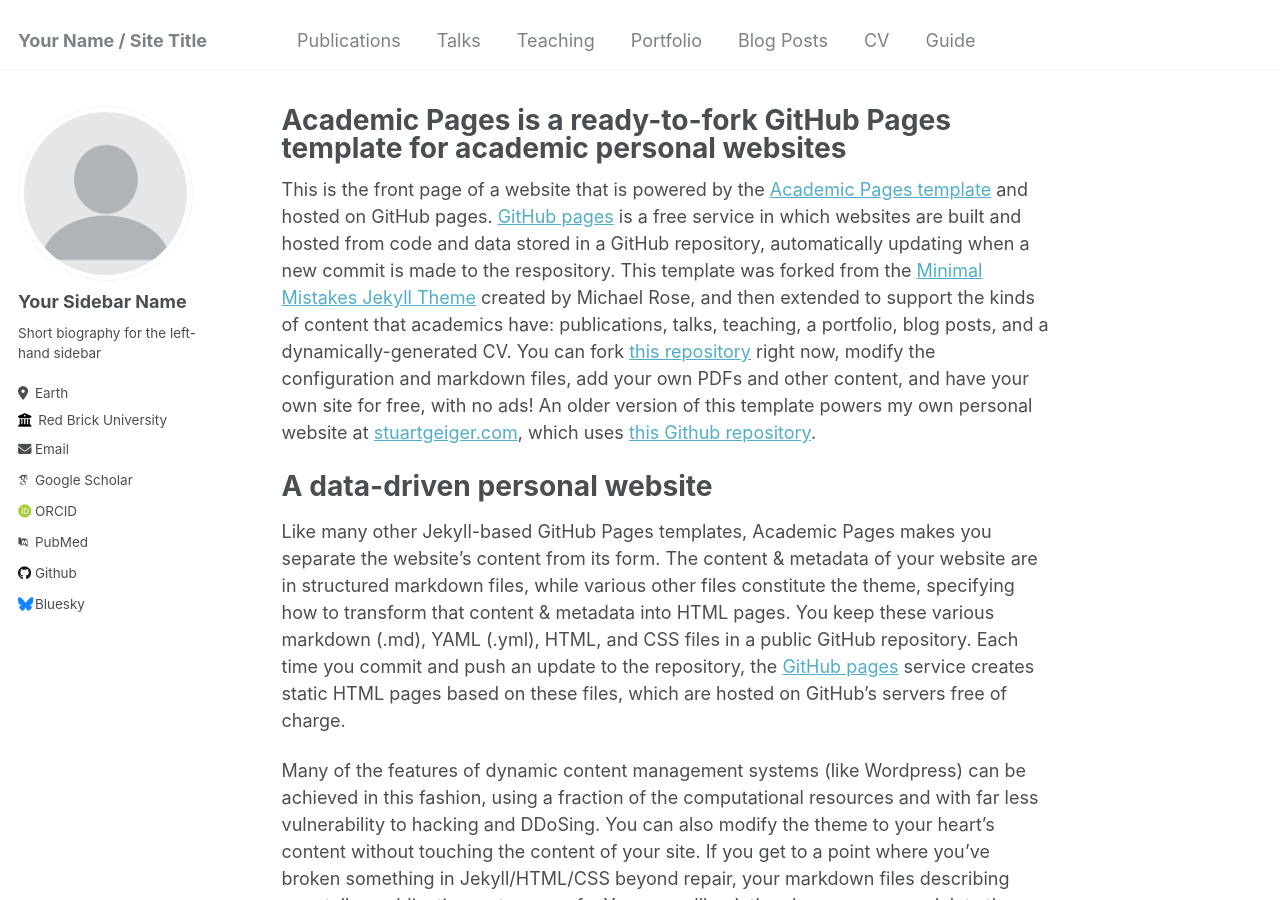
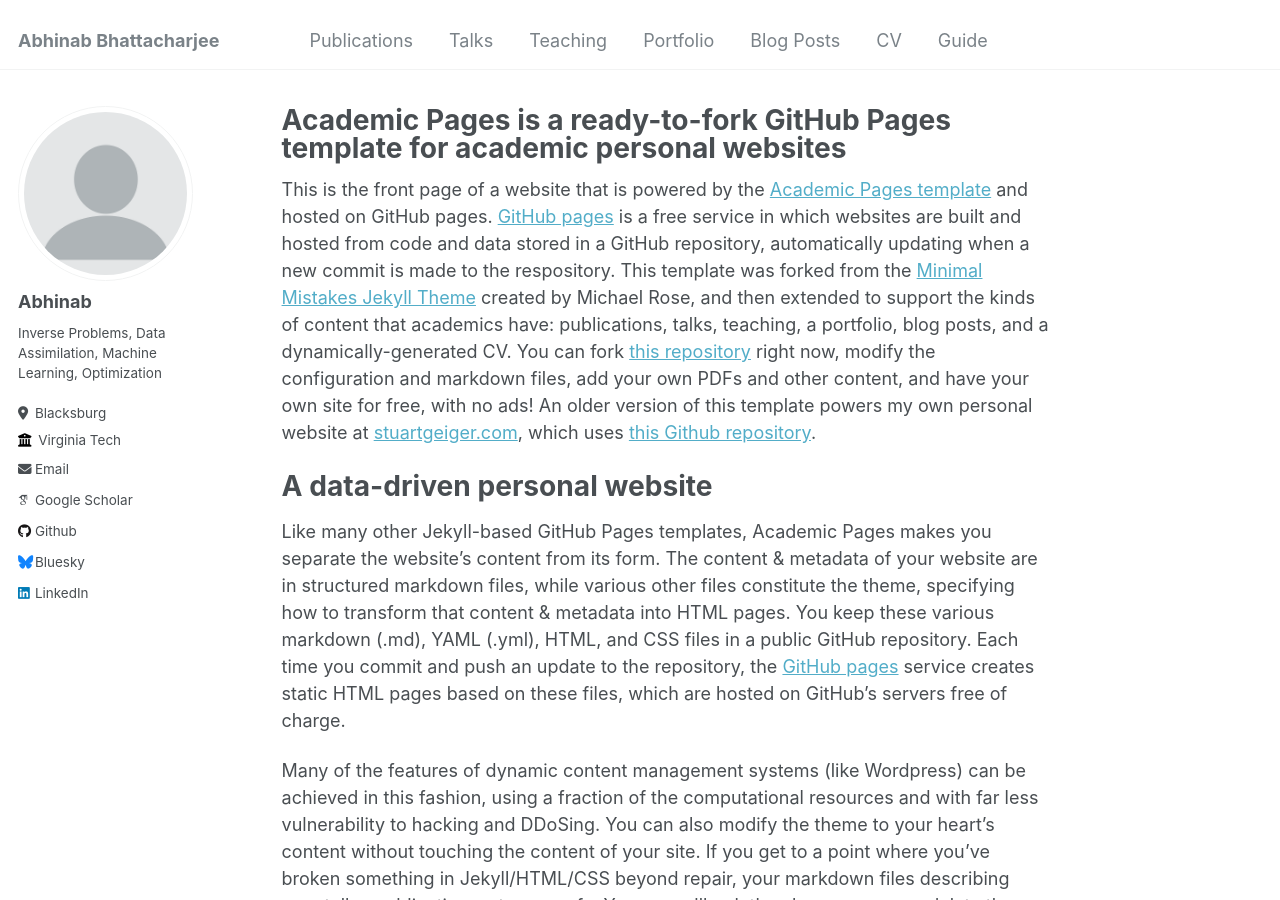
Before and after one commit to Abhat-93/Abhat-93.github.io, a Jekyll site: the page built from _pages/about.md, in a window 1280 px wide and 900 px high. Built offline with Jekyll 4.4.1, drawn with Linux system fonts in a browser that asks for light colours; some web fonts are replaced.

Commit message:
Initial Update

```diff
--- a/Gemfile
+++ b/Gemfile
@@ -14,7 +14,7 @@ gem "github-pages", group: :jekyll_plugins
 # If you want to use Jekyll native, uncomment the line below.
 # To upgrade, run `bundle update`.
 
-# gem "jekyll"
+gem "jekyll"
 
 gem "wdm", "~> 0.1.0" if Gem.win_platform?
 
--- a/_config.yml
+++ b/_config.yml
@@ -8,13 +8,13 @@
 
 # Basic Site Settings
 locale                   : "en-US"
-title                    : "Your Name / Site Title"
+title                    : "Abhinab Bhattacharjee"
 title_separator          : "-"
 name                     : &name "Your Name"
 description              : &description "personal description"
-url                      : https://academicpages.github.io # the base hostname & protocol for your site e.g. "https://mmistakes.github.io"
+url                      : https://abhat-93.github.io/ # the base hostname & protocol for your site e.g. "https://mmistakes.github.io"
 baseurl                  : "" # the subpath of your site, e.g. "/blog"
-repository               : "academicpages/academicpages.github.io"
+repository               : #"academicpages/academicpages.github.io"
 
 # Site Author - The following control what appear as part of the author content on the side bar.
 #               If a field is blank the icon and link will not appear, otherwise it will be shown.
@@ -22,21 +22,21 @@ repository               : "academicpages/academicpages.github.io"
 author:
   # Biographic information
   avatar           : "profile.png"
-  name             : "Your Sidebar Name"
-  pronouns         : # example: "she/her"
-  bio              : "Short biography for the left-hand sidebar"
-  location         : "Earth"
-  employer         : "Red Brick University"
+  name             : "Abhinab"
+  pronouns         : #"he/him"
+  bio              : "Inverse Problems, Data Assimilation, Machine Learning, Optimization"
+  location         : "Blacksburg"
+  employer         : "Virginia Tech"
   uri              : # URL
-  email            : "none@example.org"
+  email            : "abhinab93@vt.edu"
 
   # Academic websites
   arxiv            : # URL - Update with the correct link to your profile
-  googlescholar    : "https://scholar.google.com/citations?user=PS_CX0AAAAAJ"
+  googlescholar    : "https://scholar.google.com/citations?user=9XcABboAAAAJ&hl=en&inst=13410158990364976897"
   impactstory      : # URL
-  orcid            : "http://orcid.org/yourorcidurl"
+  orcid            : #"http://orcid.org/yourorcidurl"
   semantic         : # URL
-  pubmed           : "https://www.ncbi.nlm.nih.gov/pubmed/?term=john+snow"
+  pubmed           : # "https://www.ncbi.nlm.nih.gov/pubmed/?term=john+snow"
   researchgate     : # URL
 
   # Repositories and software development
@@ -57,7 +57,7 @@ author:
   keybase          : # Username
   instagram        : # Username
   lastfm           : # Username
-  linkedin         : # Username
+  linkedin         : https://www.linkedin.com/in/abhinab-bhattacharjee/
   mastodon         : # URL
   medium           : # URL
   pinterest        : # Username
```
